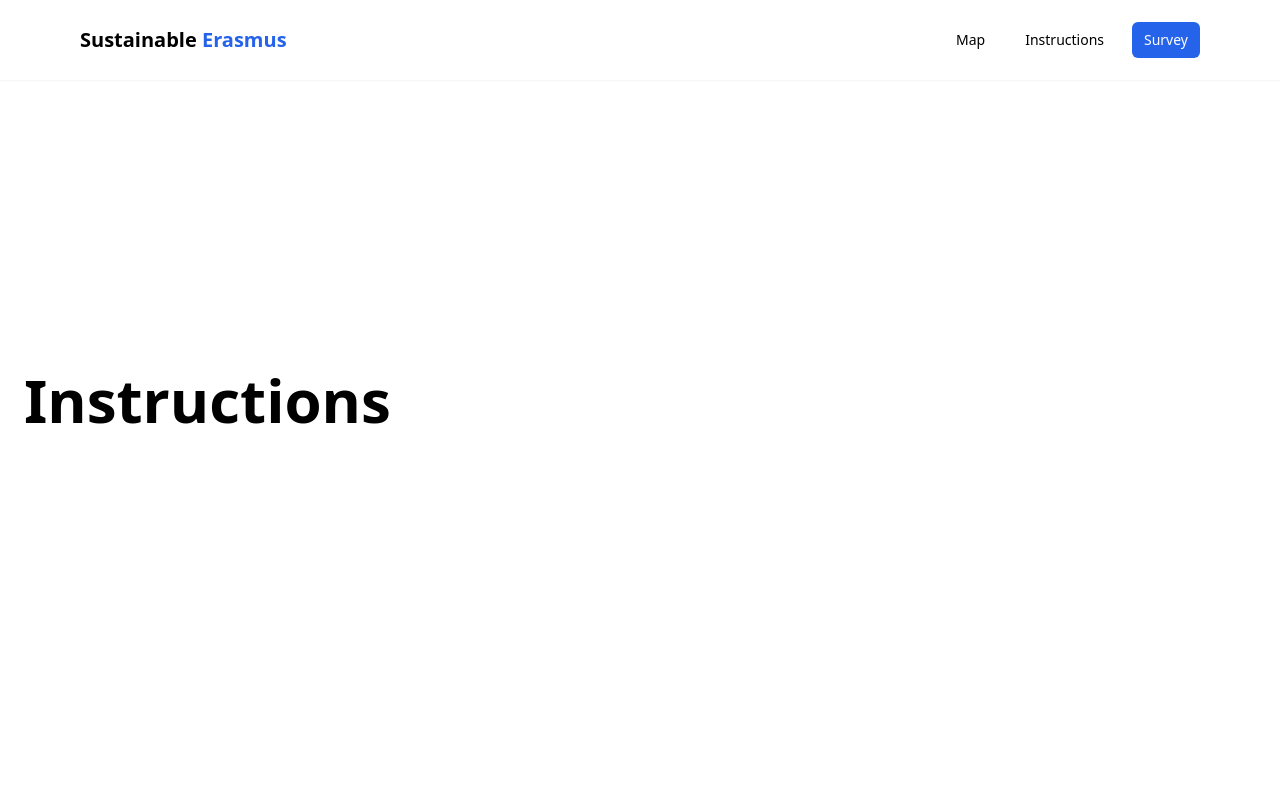
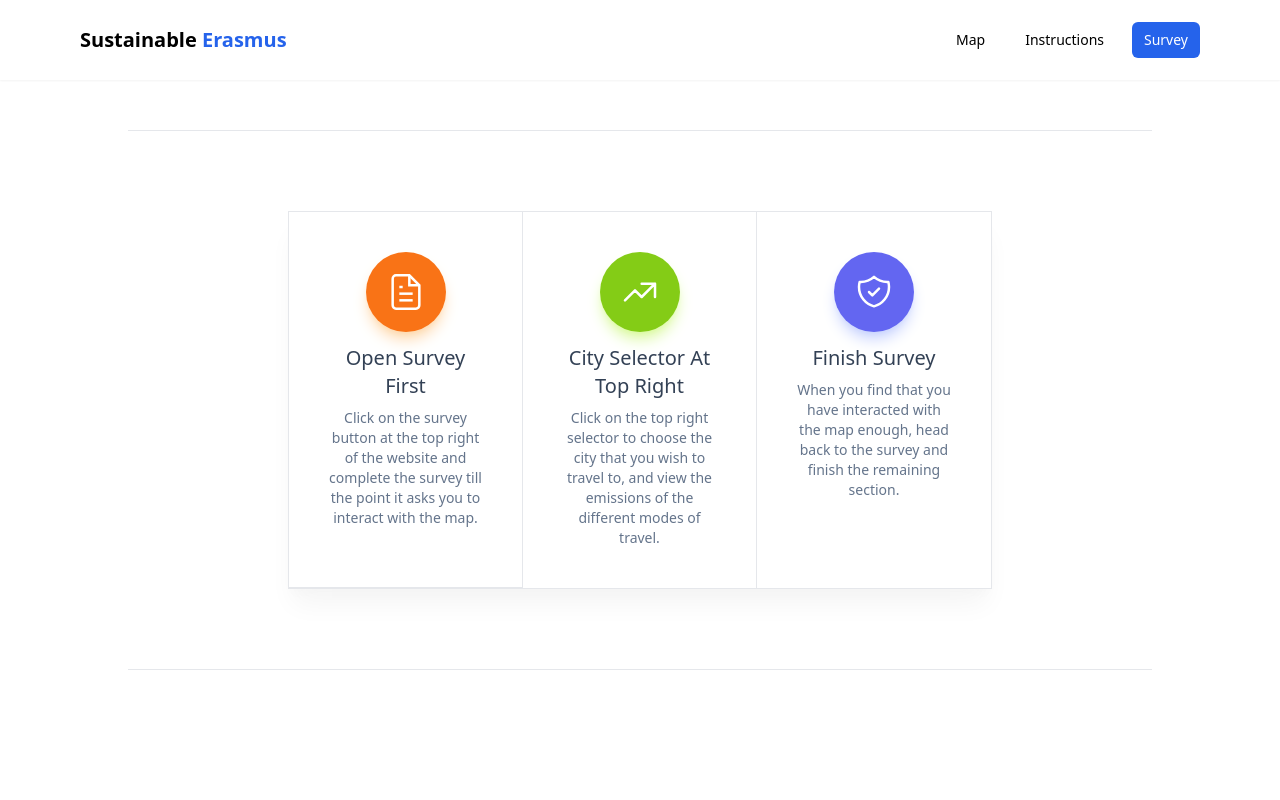
Before and after one commit to yungshekwes/sustainable-erasmus, a Next.js app: page /instructions in a window 1280 px wide. Shown: the top 800 px of the page. Built offline with nearby package versions, Linux system fonts and the light colour scheme.

Commit message:
[Major] Instructions page implemented
--

```diff
--- a/pages/instructions.js
+++ b/pages/instructions.js
@@ -1,17 +1,48 @@
 import React from 'react'
 
+function Instructions() {
 
+  return (
+    <main className="relative flex items-center h-screen px-6 text-white lg:px-32">
+    <div class="px-3 md:lg:xl:px-40 border-t border-b py-20 bg-opacity-10">
+      <div class="grid grid-cols-1 md:lg:xl:grid-cols-3 group bg-white shadow-xl shadow-neutral-100 border ">
+      <div class="p-10 flex flex-col items-center text-center group md:lg:xl:border-r md:lg:xl:border-b hover:bg-slate-50 cursor-pointer">
+          <span class="p-5 rounded-full bg-orange-500 text-white shadow-lg shadow-orange-200">
+            <svg xmlns="http://www.w3.org/2000/svg" class="h-10 w-10" fill="none" viewBox="0 0 24 24" stroke="currentColor" stroke-width="1.5">
+              <path d="M14 2H6a2 2 0 0 0-2 2v16a2 2 0 0 0 2 2h12a2 2 0 0 0 2-2V8z"></path>
+              <polyline points="14 2 14 8 20 8"></polyline>
+              <line x1="16" y1="13" x2="8" y2="13"></line>
+              <line x1="16" y1="17" x2="8" y2="17"></line>
+              <polyline points="10 9 9 9 8 9"></polyline>
+            </svg>
+          </span>
+          <p class="text-xl font-medium text-slate-700 mt-3">Open Survey First</p>
+          <p class="mt-2 text-sm text-slate-500">Click on the survey button at the top right of the website and complete the survey till the point it asks you to interact with the map.</p>
+        </div>
 
-function About() {
-  return (
-    <main className="relative flex items-center h-screen px-6">
-      <section className="w-full md:w-9/12 xl:w-8/12">
-        <h1 className="text-3xl font-bold lg:text-6xl text-inherit">
-          Instructions
-        </h1>
-      </section>
+        <div class="p-10 flex flex-col items-center text-center group   md:lg:xl:border-r hover:bg-slate-50 cursor-pointer">
+          <span class="p-5 rounded-full bg-lime-500 text-white shadow-lg shadow-lime-200">
+            <svg xmlns="http://www.w3.org/2000/svg" class="h-10 w-10" fill="none" viewBox="0 0 24 24" stroke="currentColor" stroke-width="1.5">
+              <path stroke-linecap="round" stroke-linejoin="round" d="M13 7h8m0 0v8m0-8l-8 8-4-4-6 6" />
+            </svg>
+          </span>
+          <p class="text-xl font-medium text-slate-700 mt-3">City Selector At Top Right</p>
+          <p class="mt-2 text-sm text-slate-500">Click on the top right selector to choose the city that you wish to travel to, and view the emissions of the different modes of travel.</p>
+        </div>
+
+        <div class="p-10 flex flex-col items-center text-center group     hover:bg-slate-50 cursor-pointer">
+          <span class="p-5 rounded-full bg-indigo-500 text-white shadow-lg shadow-indigo-200">
+            <svg xmlns="http://www.w3.org/2000/svg" class="h-10 w-10" fill="none" viewBox="0 0 24 24" stroke="currentColor" stroke-width="1.5">
+              <path stroke-linecap="round" stroke-linejoin="round" d="M9 12l2 2 4-4m5.618-4.016A11.955 11.955 0 0112 2.944a11.955 11.955 0 01-8.618 3.04A12.02 12.02 0 003 9c0 5.591 3.824 10.29 9 11.622 5.176-1.332 9-6.03 9-11.622 0-1.042-.133-2.052-.382-3.016z" />
+            </svg>
+          </span>
+          <p class="text-xl font-medium text-slate-700 mt-3">Finish Survey</p>
+          <p class="mt-2 text-sm text-slate-500">When you find that you have interacted with the map enough, head back to the survey and finish the remaining section.</p>
+        </div>
+      </div>
+    </div>
     </main>
   )
 }
 
-export default About
+export default Instructions
--- a/pages/survey.js
+++ b/pages/survey.js
@@ -2,7 +2,11 @@
 
 function Survey() {
   return (
-    <h1>Survey</h1>
+    <main className="relative flex items-center h-screen px-6 text-white lg:px-32 bg-gradient-to-tr from-blue-700 to-blue-400">
+      <section className="w-full md:w-9/12 xl:w-8/12">
+        <h1 className="text-3xl font-bold lg:text-6xl text-inherit">TO BE IMPLEMENTED</h1>
+      </section>
+    </main>
   )
 }
 
```
